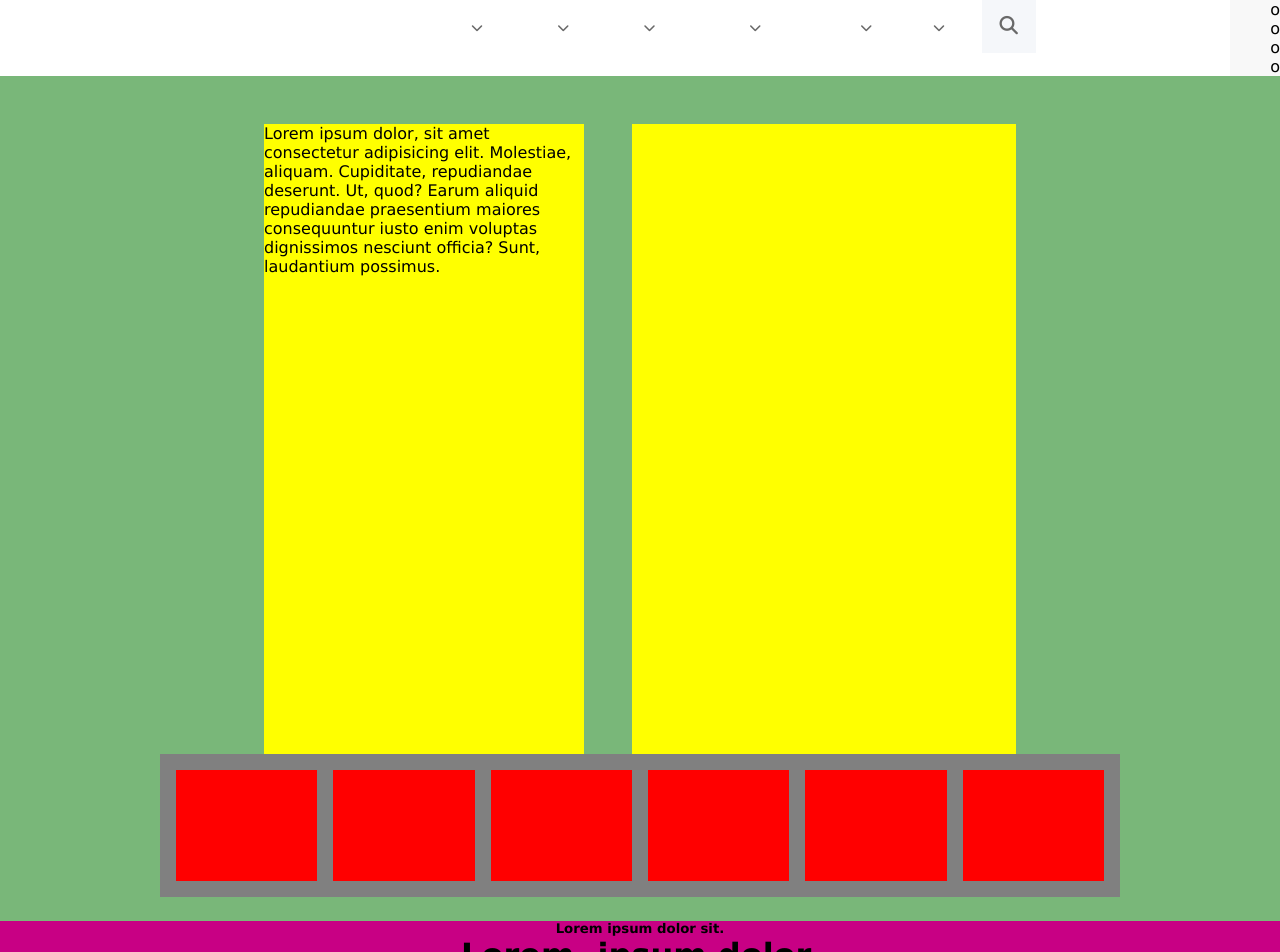
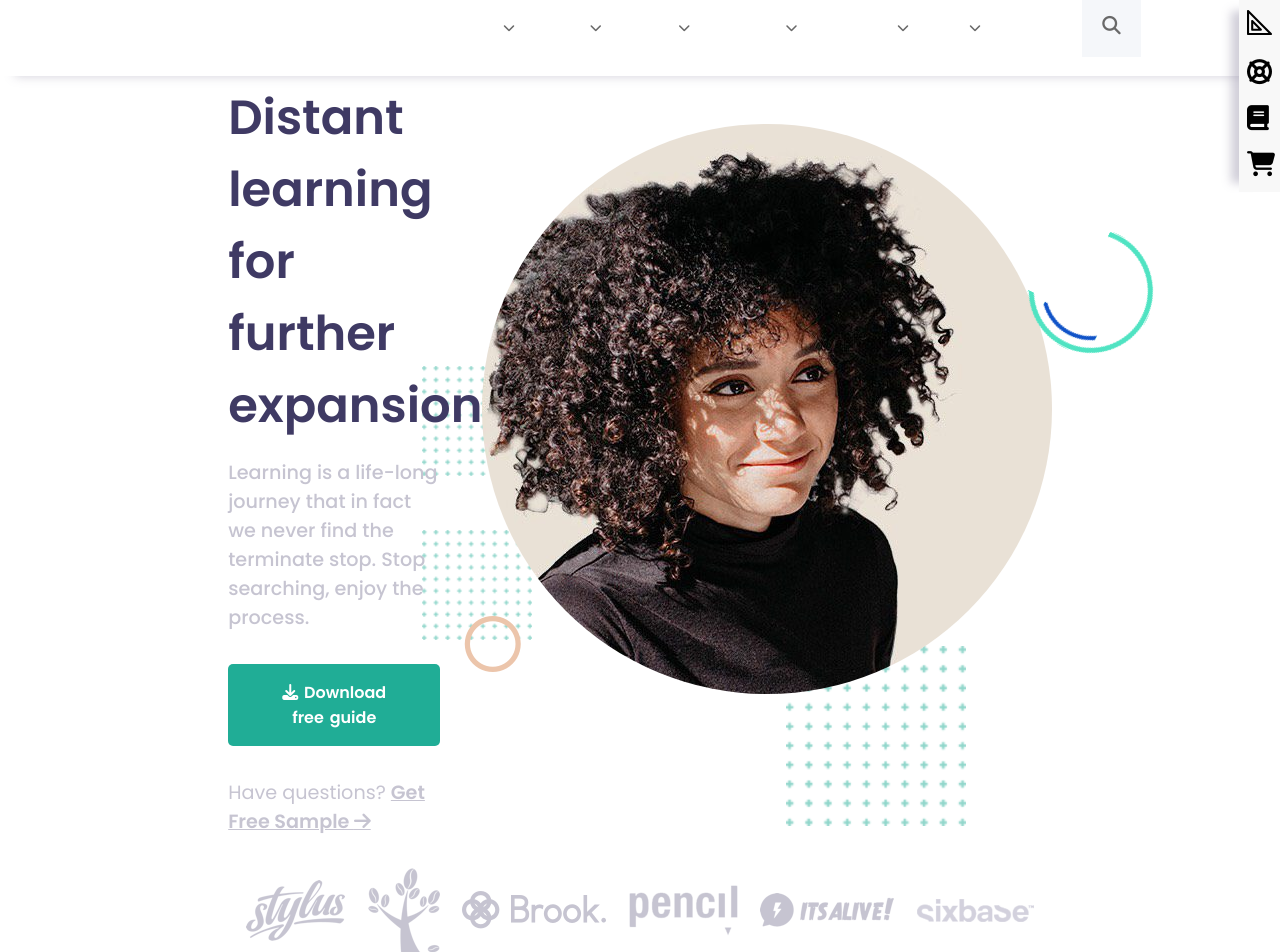
Before and after one commit to nicodellolio/proj-html-vuejs, a Vue app: page / in a window 1280 px wide. Shown: the part 120-1072 px from the top of the page. Built offline with nearby package versions, Linux system fonts and the light colour scheme.

Commit message:
add jumbotron complete

```diff
--- a/index.html
+++ b/index.html
@@ -1,14 +1,24 @@
 <!doctype html>
 <html lang="en">
+
 <head>
   <meta charset="UTF-8" />
   <link rel="icon" type="image/svg+xml" href="/images/favicon-180x180.png" />
   <meta name="viewport" content="width=device-width, initial-scale=1.0" />
-    <link rel="stylesheet" href="https://cdnjs.cloudflare.com/ajax/libs/font-awesome/6.5.2/css/all.min.css" integrity="sha512-SnH5WK+bZxgPHs44uWIX+LLJAJ9/2PkPKZ5QiAj6Ta86w+fsb2TkcmfRyVX3pBnMFcV7oQPJkl9QevSCWr3W6A==" crossorigin="anonymous" referrerpolicy="no-referrer" />
+  <link rel="stylesheet" href="https://cdnjs.cloudflare.com/ajax/libs/font-awesome/6.5.2/css/all.min.css"
+    integrity="sha512-SnH5WK+bZxgPHs44uWIX+LLJAJ9/2PkPKZ5QiAj6Ta86w+fsb2TkcmfRyVX3pBnMFcV7oQPJkl9QevSCWr3W6A=="
+    crossorigin="anonymous" referrerpolicy="no-referrer" />
+  <link rel="preconnect" href="https://fonts.googleapis.com">
+  <link rel="preconnect" href="https://fonts.gstatic.com" crossorigin>
+  <link
+    href="https://fonts.googleapis.com/css2?family=Poppins:ital,wght@0,100;0,200;0,300;0,400;0,500;0,600;0,700;0,800;0,900;1,100;1,200;1,300;1,400;1,500;1,600;1,700;1,800;1,900&display=swap"
+    rel="stylesheet">
   <title>Course portal</title>
 </head>
+
 <body>
   <div id="app"></div>
   <script type="module" src="/src/main.js"></script>
 </body>
+
 </html>
--- a/src/components/AppHeader.vue
+++ b/src/components/AppHeader.vue
@@ -34,7 +34,7 @@ export default {
         </nav>
 
         <div class="input-box">
-            <input type="text" placeholder="Serch..">
+            <input type="text" placeholder="Search..">
             <i class="fa fa-search" aria-hidden="true"></i>
         </div>
     </div>
--- a/src/components/AppMain.vue
+++ b/src/components/AppMain.vue
@@ -10,31 +10,53 @@ export default {
         <div class="jumbotron">
             <div class="jumbo-top">
 
-                <div class="jumbo-text">Lorem ipsum dolor, sit amet consectetur adipisicing elit. Molestiae, aliquam.
-                    Cupiditate, repudiandae deserunt. Ut, quod? Earum aliquid repudiandae praesentium maiores
-                    consequuntur iusto enim voluptas dignissimos nesciunt officia? Sunt, laudantium possimus.</div>
+                <div class="jumbo-text">
+                    <h1>Distant learning for further expansion</h1>
+
+                    <p>Learning is a life-long journey that in fact we never find the terminate stop. Stop searching,
+                        enjoy the process.
+                    </p>
+
+                    <button>
+                        <i class="fa-solid fa-download"> </i>
+                          Download free guide
+                    </button>
+
+                    <aside>Have questions?
+                        <span class="free-sample">
+                            Get Free Sample
+                            <i class="fa-solid fa-arrow-right"></i>
+                        </span>
+                    </aside>
+                </div>
 
                 <div class="jumbo-image">
-                    <img src="" alt="">
+                    <img class="main-image" src="/public/images/about-me-profile-ohm4dxoearqbxny7q3bq1pzbdgofdx0tobbeqcvzd0.jpg" alt="">
+                    <img class="square-dashed-up" src="/public/images/maxcoach-shape-07-100x100.png" alt="">
+                    <img class="square-dashed-down" src="/public/images/maxcoach-shape-07-100x100.png" alt="">
+                    <img class="square-dashed-right" src="/public/images/maxcoach-shape-07-150x150.png" alt="">
+
+                    <img class="circle-jumbo" src="/public/images/maxcoach-shape-02.png" alt="">
+                    <i class="fa-regular fa-circle"></i>
                 </div>
 
             </div>
 
             <div class="jumbo-sponsor">
-                <div class="sponsor-img"></div>
-                <div class="sponsor-img"></div>
-                <div class="sponsor-img"></div>
-                <div class="sponsor-img"></div>
-                <div class="sponsor-img"></div>
-                <div class="sponsor-img"></div>
+                <img src="/public/images/client-logo-01.png" alt="">
+                <img src="/public/images/client-logo-02.png" alt="">
+                <img src="/public/images/client-logo-03.png" alt="">
+                <img src="/public/images/client-logo-04.png" alt="">
+                <img src="/public/images/client-logo-05.png" alt="">
+                <img src="/public/images/client-logo-06.png" alt="">
             </div>
 
             <div class="quick-access">
                 <ul class="quick-access-items">
-                    <li>o</li>
-                    <li>o</li>
-                    <li>o</li>
-                    <li>o</li>
+                    <li><img src="/public/images/set-square-drawing.svg" alt=""></li>
+                    <li><i class="fa-solid fa-life-ring"></i></li>
+                    <li><i class="fa fa-book" aria-hidden="true"></i></li>
+                    <li><i class="fa-solid fa-cart-shopping"></i></li>
                 </ul>
             </div>
         </div>
--- a/src/style.css
+++ b/src/style.css
@@ -12,7 +12,7 @@
 * {
   margin: 0;
   box-sizing: border-box;
-  font-family: Verdana, Tahoma, sans-serif
+  font-family: "Poppins", sans-serif;
 }
 
 .main-header {
@@ -25,7 +25,7 @@
   box-shadow: 0px 15px 10px -15px #8c89a267;
 
   .logo {
-    margin: 0.5rem 3rem 0 0;
+    margin: 0.5rem 5rem 0 0;
 
     img {
       width: 175px;
@@ -53,7 +53,6 @@
 
   .input-box {
     width: 300px;
-    margin-left: -4rem;
 
     & input,
     .fa-search {
@@ -64,21 +63,103 @@
 
     & input {
       padding: 1rem 1.5rem;
+      width: 200px;
     }
 
     .fa-search {
-      padding: 18px;
+      padding: 20px 20px 22px;
     }
 
   }
 }
 
 .jumbo-top {
+  margin: auto;
   position: relative;
   display: flex;
   justify-content: center;
-  gap: 3rem;
+  gap: 5%;
   padding-top: 3rem;
+  width: 65%;
+
+  .jumbo-text{
+    width: calc(100% - 620px);
+    align-content: center;
+    color: #c6c4d1;
+    font-weight: 500;
+    font-size: 1.2rem;
+
+    h1{
+      color: var(--bg-text-secondary);
+      font-size: 3rem;
+      font-weight: 600;
+      margin: -20% 0 1rem;
+    }
+
+    button{
+      margin: 2rem 0 2rem;
+      padding: 1rem 3rem;
+      color: var(--bg-primary);
+      border: none;
+      border-radius: 5px;
+      font-size: 1rem;
+      font-weight: 600;
+      word-spacing: 2px;
+      background-color: var(--bg-btn);
+      cursor: pointer;
+    }
+
+    aside{
+      font-weight: 400;
+      span, .fa-solid{
+        font-weight: 600;
+        text-decoration: underline;
+        cursor: pointer;
+      }
+    }
+  }
+
+  .jumbo-image{
+    max-width: 620px ;
+    position: relative;
+    .main-image{
+      border-radius: 100%;
+      width: 100%;
+    }
+
+    .square-dashed-up, .square-dashed-down{
+      position: absolute;
+      left: -60px;
+      top: 34%;
+      z-index: -1;
+      height: 110px;
+    }
+
+    .square-dashed-down{
+      top: 57%;
+    }
+
+    .square-dashed-right{
+      position: absolute;
+      z-index: -1;
+      bottom: 10px;
+      right: 15%;
+      height: 180px;
+    }
+    .circle-jumbo{
+      position: absolute;
+      right: -18%;
+      top: 15%;
+    }
+    .fa-circle{
+      font-size: 3.5rem;
+      position: absolute;
+      left: -3%;
+      bottom: 23%;
+      color: #ecc5ab;
+    }
+
+  }
 }
 
 .quick-access {
@@ -86,11 +167,41 @@
   right: 0;
   top: 15%;
   background-color: var(--bg-tertiary);
+  box-shadow: -18px 1px 10px -10px #8c89a267;
+
 
   & ul {
     list-style: none;
+    padding-left: 0;
+
+
+    li{
+      width: 25px;
+      font-size: 25px;
+      margin:0.5rem 0.5rem;
+      img{
+        width: 100%;
+      }
+    }
   }
 }
+
+.jumbo-sponsor{
+  display: flex;
+  justify-content: space-evenly;
+  margin: 1rem auto;
+  gap: 1rem;
+  padding: 1rem;
+  width: 65%;
+  align-items: center;
+
+  img{
+    height: fit-content;
+    filter: opacity(0.5);
+  }
+
+}
+
 
 .FeOnCo {
   text-align: center;
@@ -101,7 +212,7 @@
   display: flex;
   justify-content: center;
   flex-wrap: wrap;
-  width: 75%;
+  width: 65%;
 
   .course {
     width: 50%;
@@ -116,7 +227,7 @@
   }
 
   .companionship-benefits {
-    width: 75%;
+    width: 65%;
     margin: 0 auto;
     display: flex;
     justify-content: space-between;
@@ -129,7 +240,7 @@
   }
 
   .companionship-main {
-    width: 75%;
+    width: 65%;
     margin: 0 auto;
     margin-top: 3rem;
   }
@@ -159,7 +270,7 @@
   .get-started {
     margin: 0 auto;
     margin-top: 5%;
-    width: 75%;
+    width: 65%;
   }
 }
 
@@ -209,41 +320,8 @@
   height: 100%;
 } */
 
-.debug .jumbotron {
-  height: 845px;
-  background-color: rgb(121, 183, 121);
-}
 
-.debug .jumbo-text,
-.debug .jumbo-image {
-  height: 630px;
-  background-color: yellow;
-}
 
-.debug .jumbo-text {
-  width: 25%;
-}
-
-.debug .jumbo-image {
-  width: 30%;
-}
-
-.debug .jumbo-sponsor {
-  background-color: grey;
-  height: 143px;
-  width: 75%;
-  display: flex;
-  justify-content: space-evenly;
-  margin: 0 auto;
-  gap: 1rem;
-  padding: 1rem;
-}
-
-.debug .sponsor-img {
-  background-color: red;
-  height: 100%;
-  flex-grow: 1;
-}
 
 .debug .FeOnCo {
   background-color: salmon;
```
Also changed, not shown: public/images/set-square-drawing.svg (added). Lines whose indentation alone changed are shown as unchanged.
